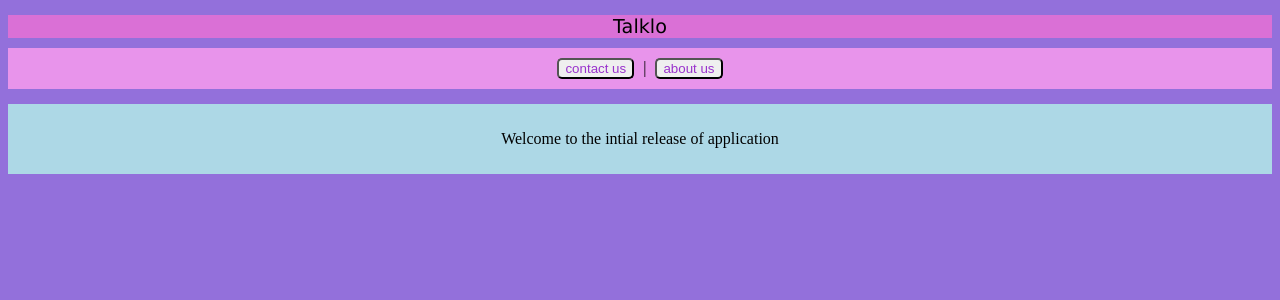
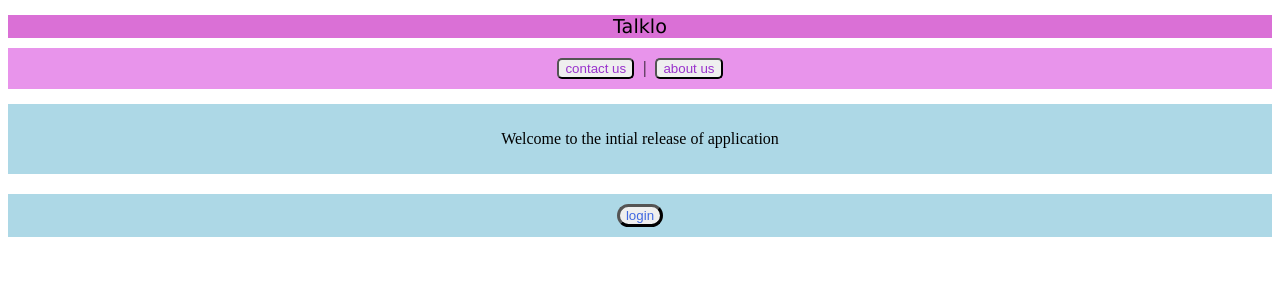
Before and after one commit to VikasPoddar/talklo, a Flask app: page / in a window 1280 px wide. Shown: the top 300 px of the page. Run offline with Flask 2, Linux system fonts and the light colour scheme.

Commit message:
new login page is added and with some minor changes

```diff
--- a/routes.py
+++ b/routes.py
@@ -14,6 +14,10 @@
 def about() :
     return render_template('about.htm')
 
+@app.route('/login')
+def login() :
+    return render_template('login.htm')
+
 
 
 if __name__=="__main__" :
--- a/static/main.css
+++ b/static/main.css
@@ -19,7 +19,6 @@
     padding: 10px;}
 .footer{ margin-top: 30px;
     background-color: lightskyblue;}
-body{ background-color: mediumpurple;}
 .nav{
     margin-top: 10px;
     margin-left: auto;
@@ -36,3 +35,11 @@
     text-align: center;
     border-radius: 5px;
 }
+.button-style-2{
+    color:royalblue;
+    border-radius: 15px;
+    margin-left: 10px;
+    margin-right: 10px;
+    text-align: center;
+    border-width: medium;
+}
--- a/templates/home.htm
+++ b/templates/home.htm
@@ -14,4 +14,7 @@
         Welcome to the intial release of application
     </p>
 </div>
+<div class='subheading'>
+    <a href="{{url_for('login')}}"><button class="button-style-2">login</button></a>
+</div>
 {% endblock  %}
```
Also changed, not shown: templates/login.htm (added, +11 -0 lines).
